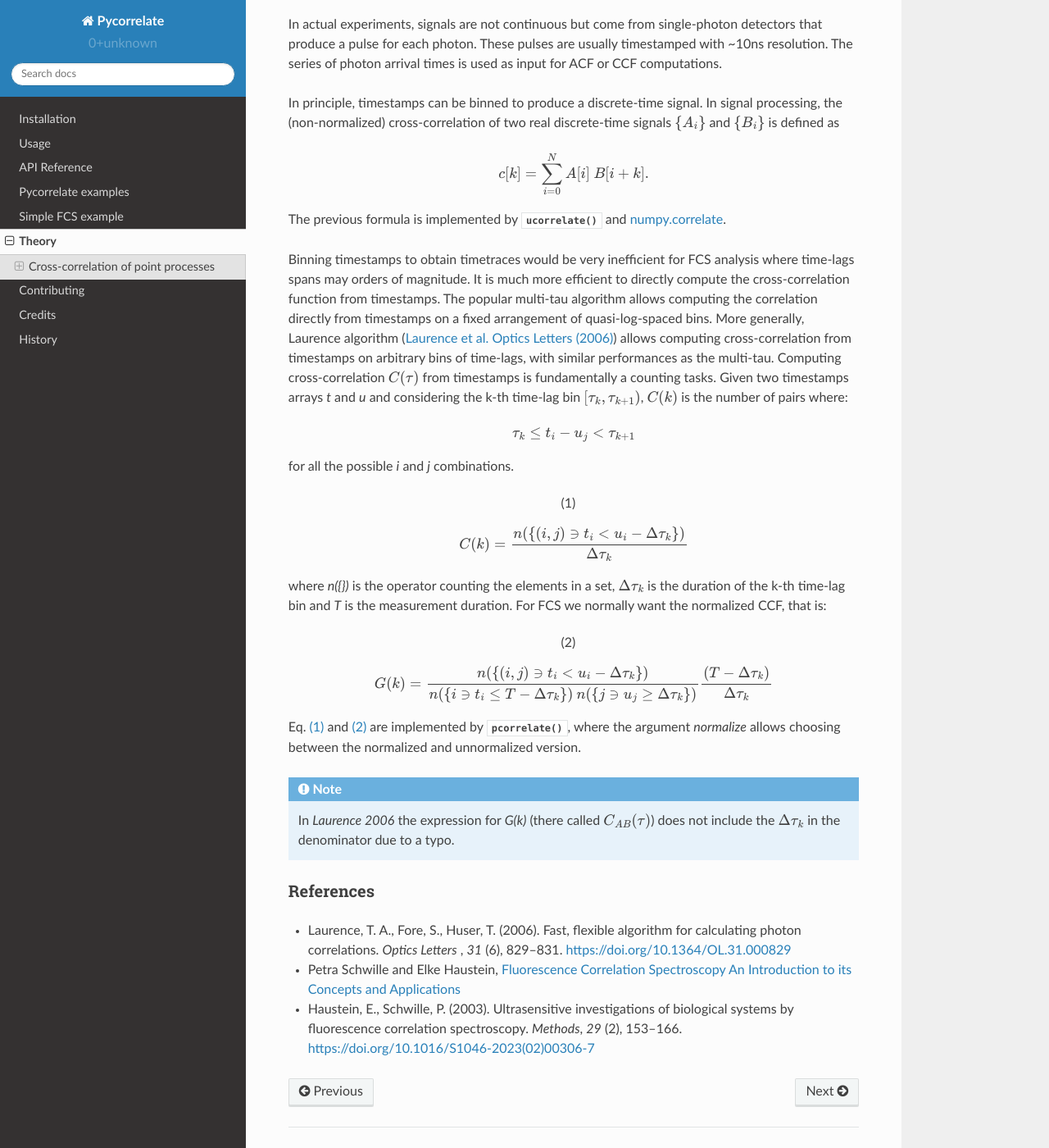
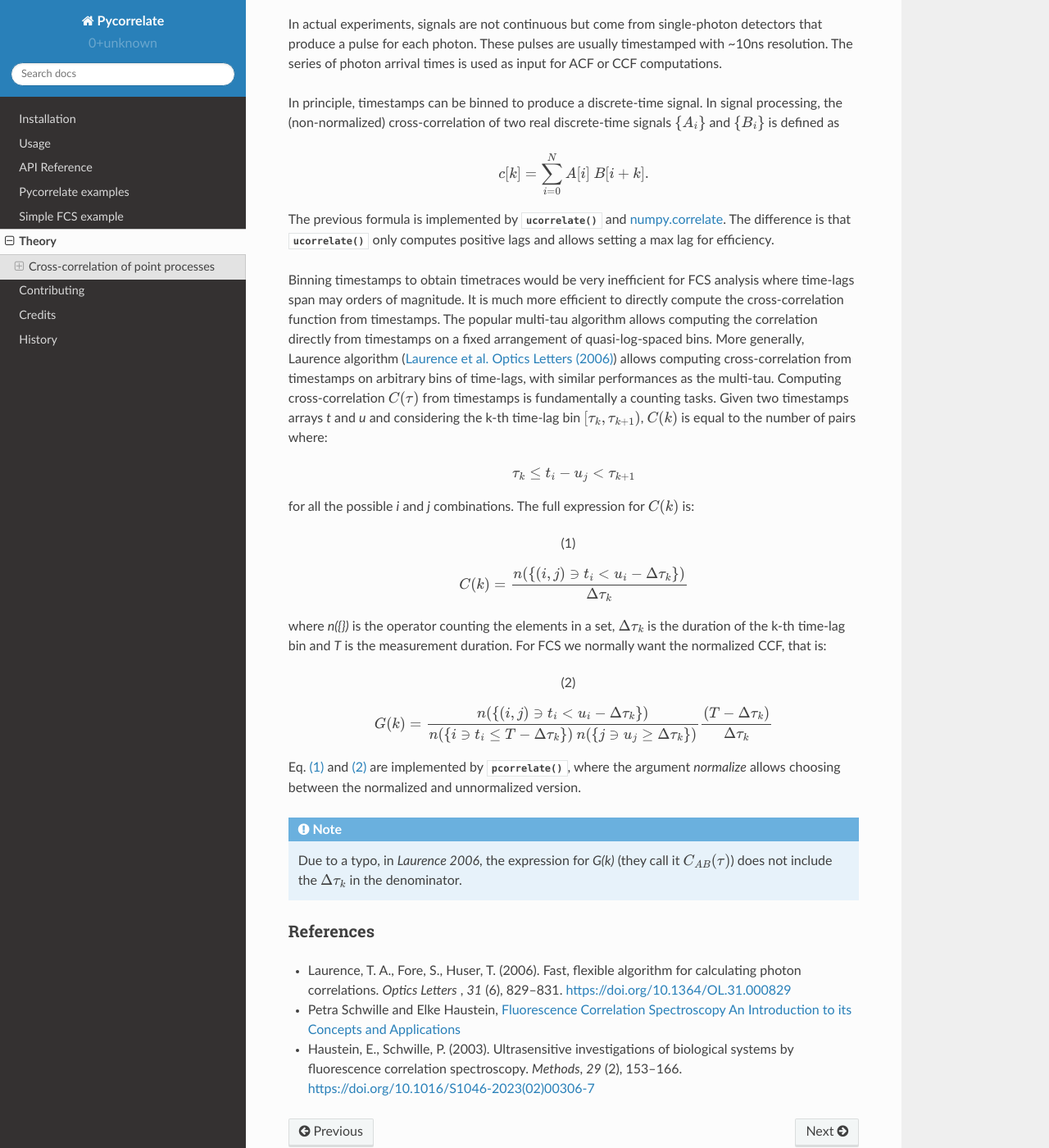
Before and after one commit to tritemio/pycorrelate, a Sphinx documentation site: the page built from docs/theory.rst, in a window 1280 px wide and 1400 px high, scrolled down 381 px. Shown: the whole window at 82% size. Built offline with Sphinx 7.4.7 and the Read the Docs theme 2.0.0, drawn with Linux system fonts in a browser that asks for light colours.

Commit message:
Docs: fix typos

```diff
--- a/docs/theory.rst
+++ b/docs/theory.rst
@@ -34,9 +34,11 @@ real discrete-time signals :math:`\{A_i\}` and
 
 The previous formula is implemented by :func:`ucorrelate` and
 `numpy.correlate <https://docs.scipy.org/doc/numpy/reference/generated/numpy.correlate.html#numpy.correlate>`__.
+The difference is that :func:`ucorrelate` only computes positive lags and
+allows setting a max lag for efficiency.
 
 Binning timestamps to obtain timetraces would be very inefficient for FCS
-analysis where time-lags spans may orders of magnitude.
+analysis where time-lags span may orders of magnitude.
 It is much more efficient to directly compute the cross-correlation function
 from timestamps.
 The popular multi-tau algorithm allows computing the correlation directly
@@ -48,12 +50,13 @@ time-lags, with similar performances as the multi-tau.
 Computing cross-correlation :math:`C(\tau)` from timestamps is fundamentally
 a counting tasks. Given two timestamps arrays *t* and *u* and
 considering the k-th time-lag bin :math:`[\tau_k, \tau_{k+1})`,
-:math:`C(k)` is the number of pairs where:
+:math:`C(k)` is equal to the number of pairs where:
 
 .. math::
     \tau_k \le t_i - u_j < \tau_{k+1}
 
 for all the possible *i* and *j* combinations.
+The full expression for :math:`C(k)` is:
 
 .. math::
     C(k) = \frac{n(\{(i,j) \ni t_i < u_i - \Delta\tau_k\})}{\Delta\tau_k}
@@ -75,9 +78,9 @@ where the argument `normalize` allows choosing between the normalized
 and unnormalized version.
 
 .. note::
-    In *Laurence 2006* the expression for *G(k)* (there called
+    Due to a typo, in *Laurence 2006*, the expression for *G(k)* (they call it
     :math:`C_{AB}(\tau)`) does not include the :math:`\Delta\tau_k`
-    in the denominator due to a typo.
+    in the denominator.
 
 References
 ----------
```
